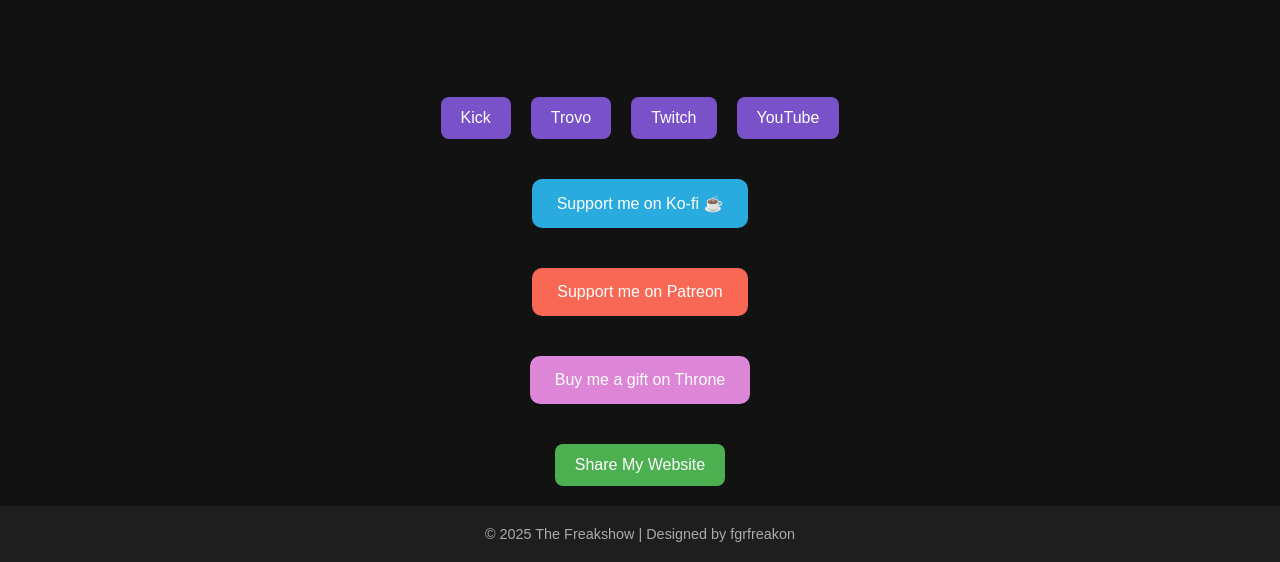
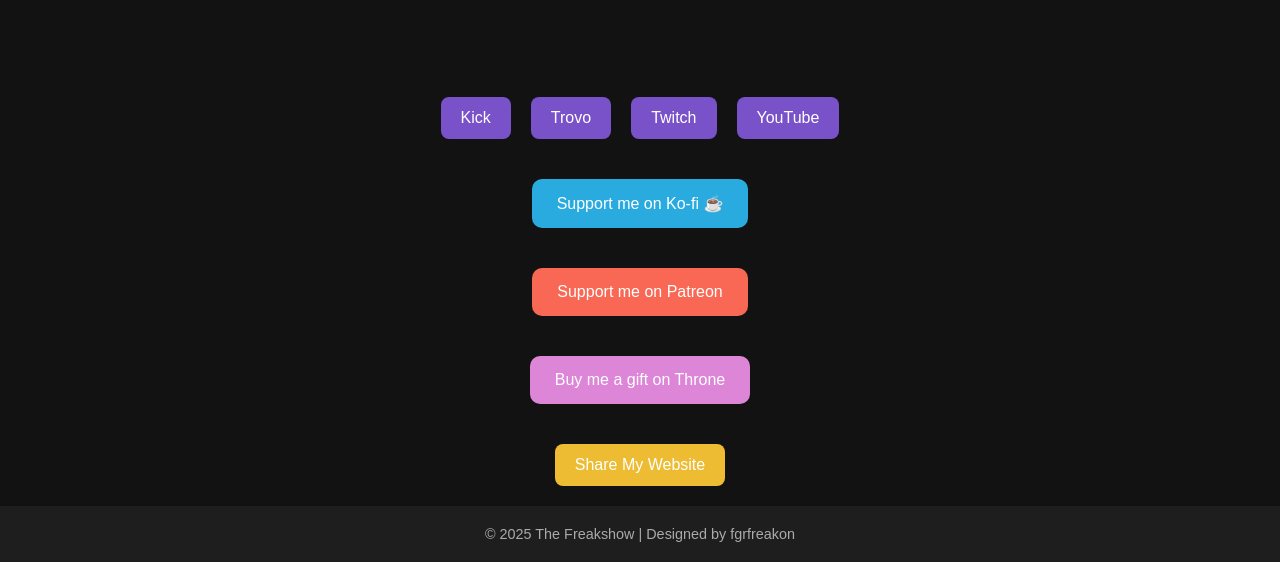
Before and after one commit to fgrFreakon/fgrfreakon.github.io, a plain HTML site: page index.html in a window 1280 px wide. Shown: the part 326-888 px from the top of the page. Drawn offline with Linux system fonts and the light colour scheme.

Commit message:
Update index.html

```diff
--- a/index.html
+++ b/index.html
@@ -162,7 +162,7 @@
 
 <style>
   .share-btn {
-    background-color: #4CAF50;
+    background-color: #edbc33;
     color: white;
     padding: 12px 20px;
     border: none;
```
